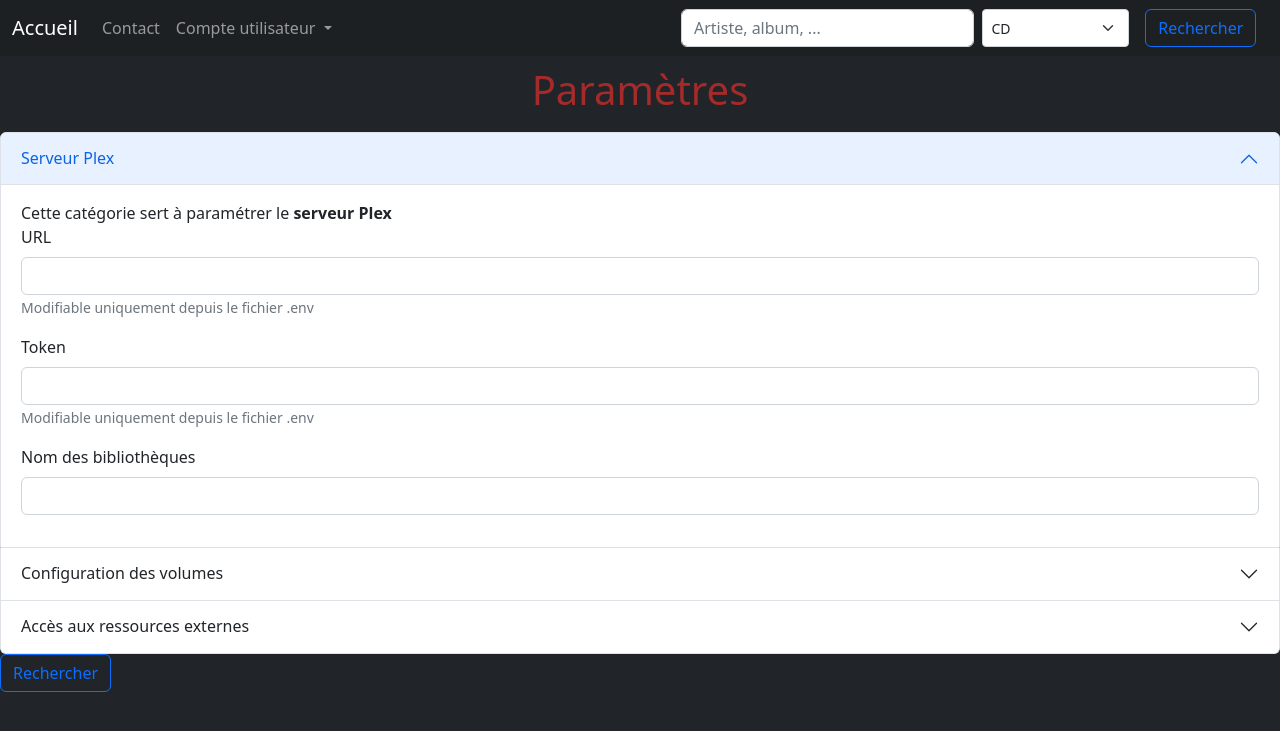
After one commit to paloindici/MusicLink, a Flask app: template templates/configuration.html in a window 1280 px wide. The commit adds this page. Shown: the top 731 px of the page. Run offline with Flask 2, Linux system fonts and the light colour scheme; the template is opened without the code that fills it, so the values that code supplies are empty.

Commit message:
ADD - Parameter page with access rights only by the Plex administrator

```diff
--- a/app.py
+++ b/app.py
@@ -35,10 +35,11 @@ thread_downloader = thread_downloader.Thread_main_downloader(1, "Main-dl", locat
 def index():
     if 'token' in session:
         user = MyPlexAccount(token=session['token']).username
+        is_admin = tools.is_admin(plex, user)
 
         recently_added = tools.view_new_added(plex, LIBRARY_NAME)
 
-        return render_template('index.html', data=recently_added, username=user)
+        return render_template('index.html', data=recently_added, username=user, isadmin=is_admin)
     else:
         return redirect(url_for('signin'))
 
@@ -76,10 +77,27 @@ def signout():
     return redirect(url_for('signin'))
 
 
+@app.route('/settings', methods=['GET'])
+def settings():
+    if 'token' in session:
+        user = MyPlexAccount(token=session['token']).username
+        is_admin = tools.is_admin(plex, user)
+
+        datas = {
+            'plex_url': BASE_URL_PLEX,
+            'plex_token': PLEX_TOKEN
+        }
+
+        return render_template('configuration.html', datas=datas, username=user, isadmin=is_admin)
+    else:
+        return redirect(url_for('signin'))
+
+
 @app.route('/result/search', methods=['GET'])
 def search_result():
     if 'token' in session:
         user = MyPlexAccount(token=session['token']).username
+        is_admin = tools.is_admin(plex, user)
         result = request.args
         final_list = tools.search_result(result, location_db)
         number = len(final_list)
@@ -87,7 +105,7 @@ def search_result():
 
         # print(final_list)
         return render_template("recherche.html", datas=final_list, number=number, library_name=library_name,
-                               username=user)
+                               username=user, isadmin=is_admin)
     else:
         return redirect(url_for('signin'))
 
@@ -96,6 +114,8 @@ def search_result():
 @app.route('/result/confirmed', methods=['POST'])
 def confirm_add():
     if 'token' in session:
+        user = MyPlexAccount(token=session['token']).username
+        is_admin = tools.is_admin(plex, user)
         result = request.form.to_dict()
         # print(result)
         functions_db.write_db_new_item(functions_db.get_db_connection(location_db), result['title'], result['id'],
@@ -104,7 +124,7 @@ def confirm_add():
         if DEBUG != '1' and DEBUG != 'true' and DEBUG is not True:
             thread_downloader.start()
 
-        return render_template('confirmation.html', data=result)
+        return render_template('confirmation.html', data=result, username=user, isadmin=is_admin)
     else:
         return redirect(url_for('signin'))
 
--- a/templates/base.html
+++ b/templates/base.html
@@ -33,6 +33,13 @@
         </button>
         <div class="collapse navbar-collapse" id="navbarScroll">
             <ul class="navbar-nav me-auto my-2 my-lg-0 navbar-nav-scroll" style="--bs-scroll-height: 100px;">
+                {% if isadmin %}
+                <li class="nav-item">
+                    <a class="nav-link" href="{{url_for('.settings')}}">
+                        Paramètres
+                    </a>
+                </li>
+                {% endif %}
                 <li class="nav-item">
                     <a class="nav-link" href="https://maison-jo.synology.me/index.php/contact/"
                        target="_blank">Contact</a>
--- /dev/null
+++ b/templates/configuration.html
@@ -0,0 +1,90 @@
+{% extends 'base.html' %}
+
+{% block content %}
+<h1>{% block title %} Paramètres {% endblock %}</h1>
+<form role="search" action="{{url_for('.settings')}}" method="get">
+    <div class="accordion" id="accordionExample">
+        <div class="accordion-item">
+            <h2 class="accordion-header" id="headingOne">
+                <button class="accordion-button" type="button" data-bs-toggle="collapse" data-bs-target="#collapseOne"
+                        aria-expanded="true" aria-controls="collapseOne">
+                    Serveur Plex
+                </button>
+            </h2>
+            <div id="collapseOne" class="accordion-collapse collapse show" aria-labelledby="headingOne"
+                 data-bs-parent="#accordionExample">
+                <div class="accordion-body">
+                    Cette catégorie sert à paramétrer le <strong>serveur Plex</strong>
+
+
+                    <div class="mb-3">
+                        <label for="exampleFormControlInput1" class="form-label">URL</label>
+                        <input type="text" class="form-control" id="exampleFormControlInput1"
+                               placeholder="{{datas['plex_url']}}" readonly>
+                        <small id="passwordHelpBlock1" class="form-text text-muted">
+                            Modifiable uniquement depuis le fichier .env
+                        </small>
+                    </div>
+
+                    <div class="mb-3">
+                        <label for="exampleFormControlInput1" class="form-label">Token</label>
+                        <input type="text" class="form-control" id="exampleFormControlInput2" readonly>
+                        <small id="passwordHelpBlock2" class="form-text text-muted">
+                            Modifiable uniquement depuis le fichier .env
+                        </small>
+                    </div>
+
+                    <div class="mb-3">
+                        <label for="exampleFormControlInput1" class="form-label">Nom des bibliothèques</label>
+                        <input type="text" class="form-control" id="exampleFormControlInput3">
+                    </div>
+                </div>
+            </div>
+        </div>
+        <div class="accordion-item">
+            <h2 class="accordion-header" id="headingTwo">
+                <button class="accordion-button collapsed" type="button" data-bs-toggle="collapse"
+                        data-bs-target="#collapseTwo" aria-expanded="false" aria-controls="collapseTwo">
+                    Configuration des volumes
+                </button>
+            </h2>
+            <div id="collapseTwo" class="accordion-collapse collapse" aria-labelledby="headingTwo"
+                 data-bs-parent="#accordionExample">
+                <div class="accordion-body">
+                    Cette catégorie sert à faire coïncider les <strong>bibliothèques</strong> du serveur Plex
+                    avec les <strong>volumes docker</strong>
+
+                </div>
+            </div>
+        </div>
+        <div class="accordion-item">
+            <h2 class="accordion-header" id="headingThree">
+                <button class="accordion-button collapsed" type="button" data-bs-toggle="collapse"
+                        data-bs-target="#collapseThree" aria-expanded="false" aria-controls="collapseThree">
+                    Accès aux ressources externes
+                </button>
+            </h2>
+            <div id="collapseThree" class="accordion-collapse collapse" aria-labelledby="headingThree"
+                 data-bs-parent="#accordionExample">
+                <div class="accordion-body">
+                    Cette catégorie sert à paramétrer les <strong>ressources externes</strong> si besoin.
+
+                    <div class="mb-3">
+                        <label for="exampleFormControlInput1" class="form-label">Discogs - Token API</label>
+                        <input type="text" class="form-control" id="exampleFormControlInput4">
+                        <small id="passwordHelpBlock4" class="form-text text-muted">
+                            Requis pour pouvoir effectuer des recherches et des téléchargements.
+                            https://www.discogs.com/fr/settings/developers
+                        </small>
+                    </div>
+                </div>
+            </div>
+        </div>
+    </div>
+    <button type="submit" class="btn btn-outline-primary">
+        Rechercher
+    </button>
+</form>
+
+
+{% endblock %}
--- a/templates/confirmation.html
+++ b/templates/confirmation.html
@@ -1,6 +1,6 @@
 {% extends 'base.html' %}
 
 {% block content %}
-<h1>{% block title %} Confirmation de l'ajout {% endblock %}</h1>
+<h1>{% block title %} Confirmation {% endblock %}</h1>
 <p>L'artiste {{data['artistName']}} a été ajouté à la bibliothèque Tekno sur Plex.</p>
 {% endblock %}
--- a/templates/recherche.html
+++ b/templates/recherche.html
@@ -1,7 +1,7 @@
 {% extends 'base.html' %}
 
 {% block content %}
-<h1>{% block title %} Résultats de la recherche {% endblock %}</h1>
+<h1>{% block title %} Recherche {% endblock %}</h1>
 <div class="container mt-3">
     {% if datas is not defined or datas|length == 0 %}
     <div class="d-flex align-items-center justify-content-center" style="height: 75vh">
```
Also changed, not shown: db/functions_db.py (+20 -1 lines), tools.py (+22 -3 lines).
